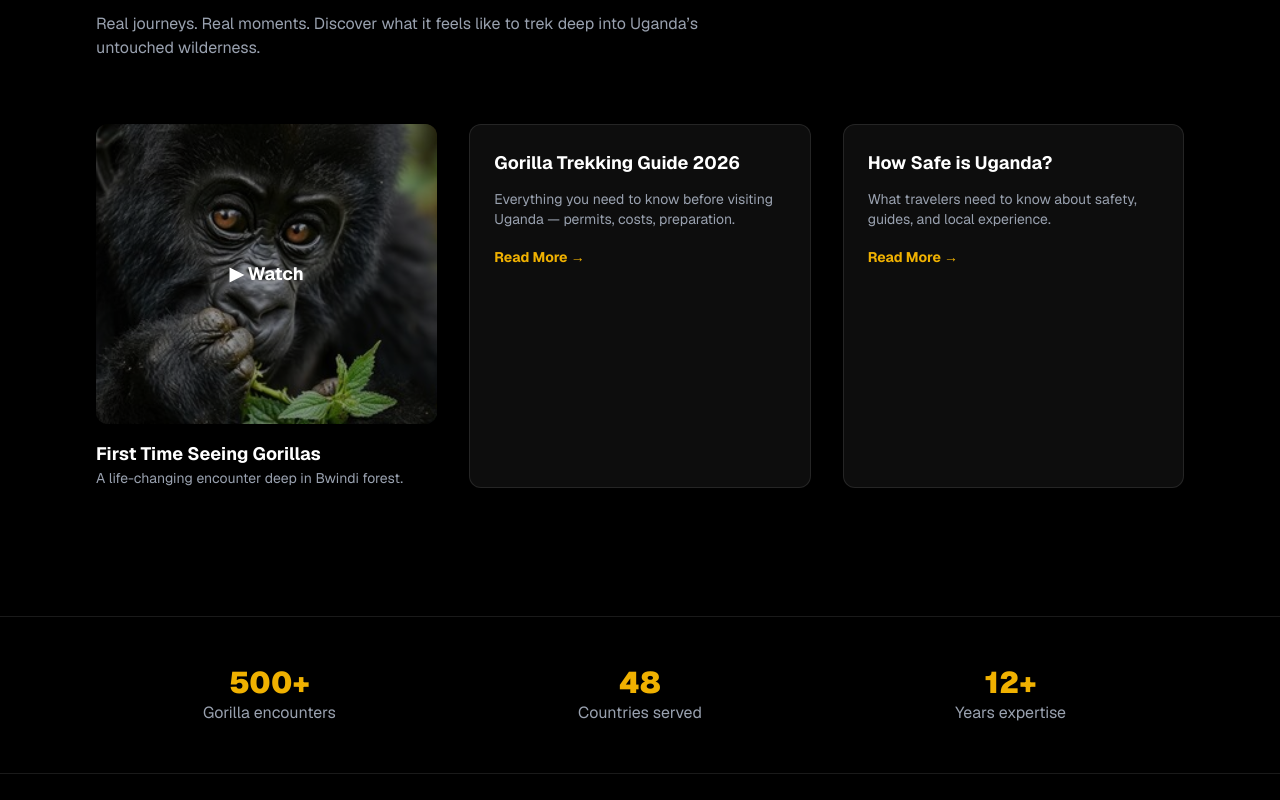
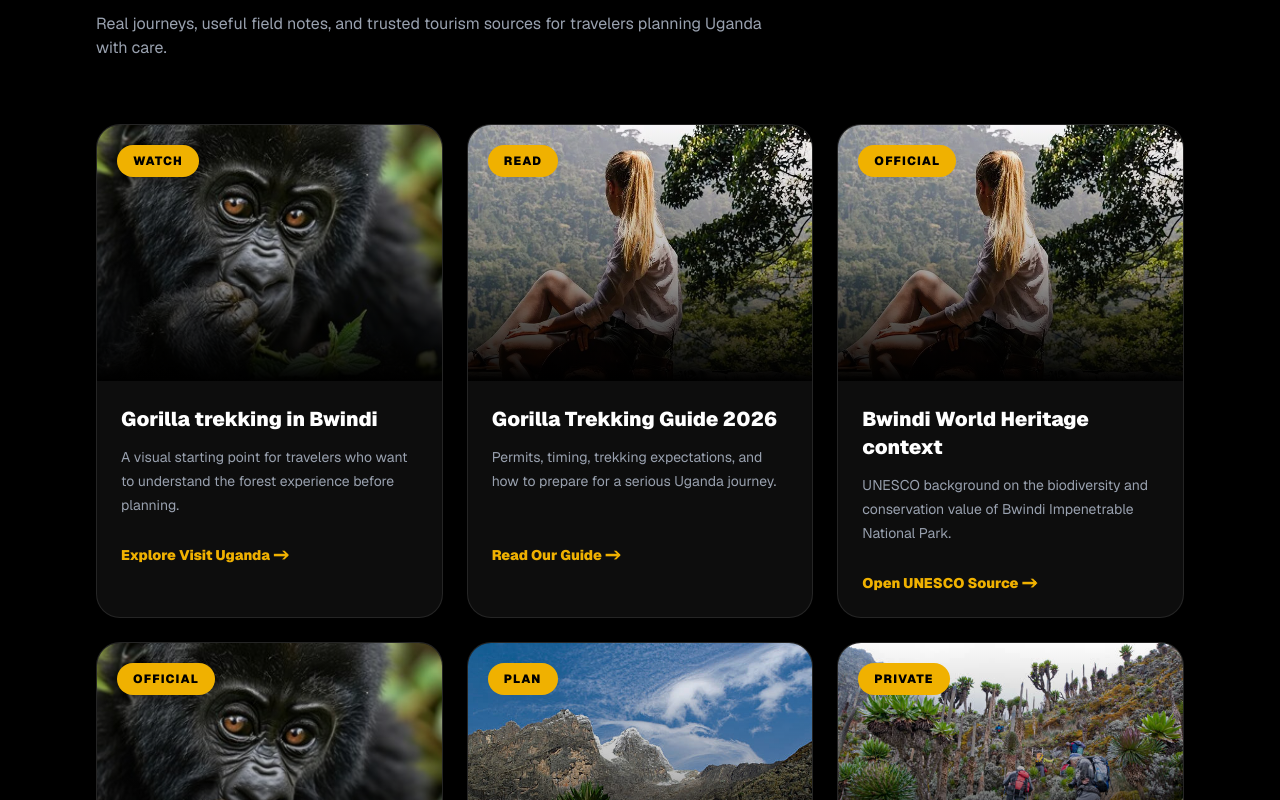
Before and after one commit to Hassan-lab-coder/wild-spine-uganda, a Next.js app: page / in a window 1280 px wide. Shown: the part 1640-2440 px from the top of the page. Built offline with nearby package versions, Linux system fonts and the light colour scheme; no server answers.

Commit message:
Add visual story source cards

```diff
--- a/src/app/page.tsx
+++ b/src/app/page.tsx
@@ -78,6 +78,63 @@ const journeyMoments = [
     title: "High mountain country",
     img: "/images/rwenzori.jpg",
     caption: "Expedition days where weather, gear, and recovery all matter.",
+  },
+];
+
+const storyCards = [
+  {
+    label: "Watch",
+    title: "Gorilla trekking in Bwindi",
+    desc: "A visual starting point for travelers who want to understand the forest experience before planning.",
+    image: "/images/gorilla.jpg",
+    href: "https://utb.go.ug/",
+    cta: "Explore Visit Uganda",
+    external: true,
+  },
+  {
+    label: "Read",
+    title: "Gorilla Trekking Guide 2026",
+    desc: "Permits, timing, trekking expectations, and how to prepare for a serious Uganda journey.",
+    image: "/images/forest.jpg",
+    href: "/guide",
+    cta: "Read Our Guide",
+    external: false,
+  },
+  {
+    label: "Official",
+    title: "Bwindi World Heritage context",
+    desc: "UNESCO background on the biodiversity and conservation value of Bwindi Impenetrable National Park.",
+    image: "/images/forest.jpg",
+    href: "https://whc.unesco.org/en/list/682",
+    cta: "Open UNESCO Source",
+    external: true,
+  },
+  {
+    label: "Official",
+    title: "Permit and tracking rules",
+    desc: "Uganda Wildlife Authority guidance for gorilla and chimpanzee tracking procedures.",
+    image: "/images/gorilla.jpg",
+    href: "https://ugandawildlife.org/wp-content/uploads/2024/07/Guidelines-for-the-management-of-gorilla-and-chimpanzee-tracking-JULY-2024.pdf",
+    cta: "View UWA Guidance",
+    external: true,
+  },
+  {
+    label: "Plan",
+    title: "Rwenzori trail preparation",
+    desc: "Mountain route planning, weather, pacing, gear expectations, and recovery days for high-country travel.",
+    image: "/images/rwenzori.jpg",
+    href: "/rwenzori-hiking-tours",
+    cta: "Explore Rwenzori",
+    external: false,
+  },
+  {
+    label: "Private",
+    title: "Build your Uganda story",
+    desc: "Bring the inspiration back to a real itinerary with permits, lodges, guiding, and private logistics.",
+    image: "/images/hiking.jpg",
+    href: "/#book",
+    cta: "Request Itinerary",
+    external: false,
   },
 ];
 
@@ -385,70 +442,42 @@ function HomeContent() {
 </section>
 
 <section className="py-32 px-6 md:px-24 bg-black">
-
   <div className="max-w-6xl mx-auto">
-
-    {/* HEADER */}
     <div className="mb-16">
       <h3 className="text-4xl md:text-6xl font-black mb-6">
         Stories from the Wild
       </h3>
       <p className="text-gray-400 max-w-2xl">
-        Real journeys. Real moments. Discover what it feels like to trek deep into Uganda’s untouched wilderness.
+        Real journeys, useful field notes, and trusted tourism sources for travelers planning Uganda with care.
       </p>
     </div>
 
-    {/* GRID */}
-    <div className="grid md:grid-cols-3 gap-8">
-
-      {/* VIDEO 1 */}
-      <div className="group cursor-pointer">
-        <div className="relative overflow-hidden rounded-xl">
-          <img src="/images/gorilla.jpg" alt="Mountain gorilla in Bwindi forest" className="w-full h-[300px] object-cover group-hover:scale-110 transition duration-700" />
-          <div className="absolute inset-0 bg-black/40 flex items-center justify-center">
-            <span className="text-white text-lg font-bold">▶ Watch</span>
+    <div className="grid gap-6 md:grid-cols-2 xl:grid-cols-3">
+      {storyCards.map((story) => (
+        <a
+          key={story.title}
+          href={story.href}
+          target={story.external ? "_blank" : undefined}
+          rel={story.external ? "noopener noreferrer" : undefined}
+          className="group overflow-hidden rounded-3xl border border-white/10 bg-white/5 transition duration-500 hover:-translate-y-1 hover:border-yellow-500/50 hover:bg-white/10"
+        >
+          <div className="relative h-64 overflow-hidden">
+            <img src={story.image} alt={story.title} className="h-full w-full object-cover transition duration-700 group-hover:scale-105" />
+            <div className="absolute inset-0 bg-gradient-to-t from-black via-black/25 to-transparent" />
+            <div className="absolute left-5 top-5 rounded-full bg-yellow-500 px-4 py-2 text-xs font-black uppercase tracking-widest text-black">
+              {story.label}
+            </div>
           </div>
-        </div>
-        <h4 className="mt-4 font-bold text-lg">
-          First Time Seeing Gorillas
-        </h4>
-        <p className="text-gray-400 text-sm">
-          A life-changing encounter deep in Bwindi forest.
-        </p>
-      </div>
-
-      {/* BLOG 1 */}
-      <div className="bg-white/5 p-6 rounded-xl border border-white/10 hover:bg-white/10 transition">
-        <h4 className="font-bold text-lg mb-3">
-          Gorilla Trekking Guide 2026
-        </h4>
-        <p className="text-gray-400 text-sm mb-4">
-          Everything you need to know before visiting Uganda — permits, costs, preparation.
-        </p>
-        <a href="/guide" className="text-yellow-500 text-sm font-bold">
-          Read More →
+          <div className="p-6">
+            <h4 className="text-xl font-black text-white">{story.title}</h4>
+            <p className="mt-3 min-h-20 text-sm leading-6 text-gray-400">{story.desc}</p>
+            <p className="mt-5 text-sm font-black text-yellow-500">{story.cta} -&gt;</p>
+          </div>
         </a>
-      </div>
-
-      {/* BLOG 2 */}
-      <div className="bg-white/5 p-6 rounded-xl border border-white/10 hover:bg-white/10 transition">
-        <h4 className="font-bold text-lg mb-3">
-          How Safe is Uganda?
-        </h4>
-        <p className="text-gray-400 text-sm mb-4">
-          What travelers need to know about safety, guides, and local experience.
-        </p>
-        <a href="/guide" className="text-yellow-500 text-sm font-bold">
-          Read More →
-        </a>
-      </div>
-
+      ))}
     </div>
-
   </div>
-
 </section>
-
 <section className="px-6 md:px-24 py-12 bg-black border-y border-white/10">
         <div className="max-w-6xl mx-auto grid grid-cols-3 gap-6 text-center">
           <div>
```
